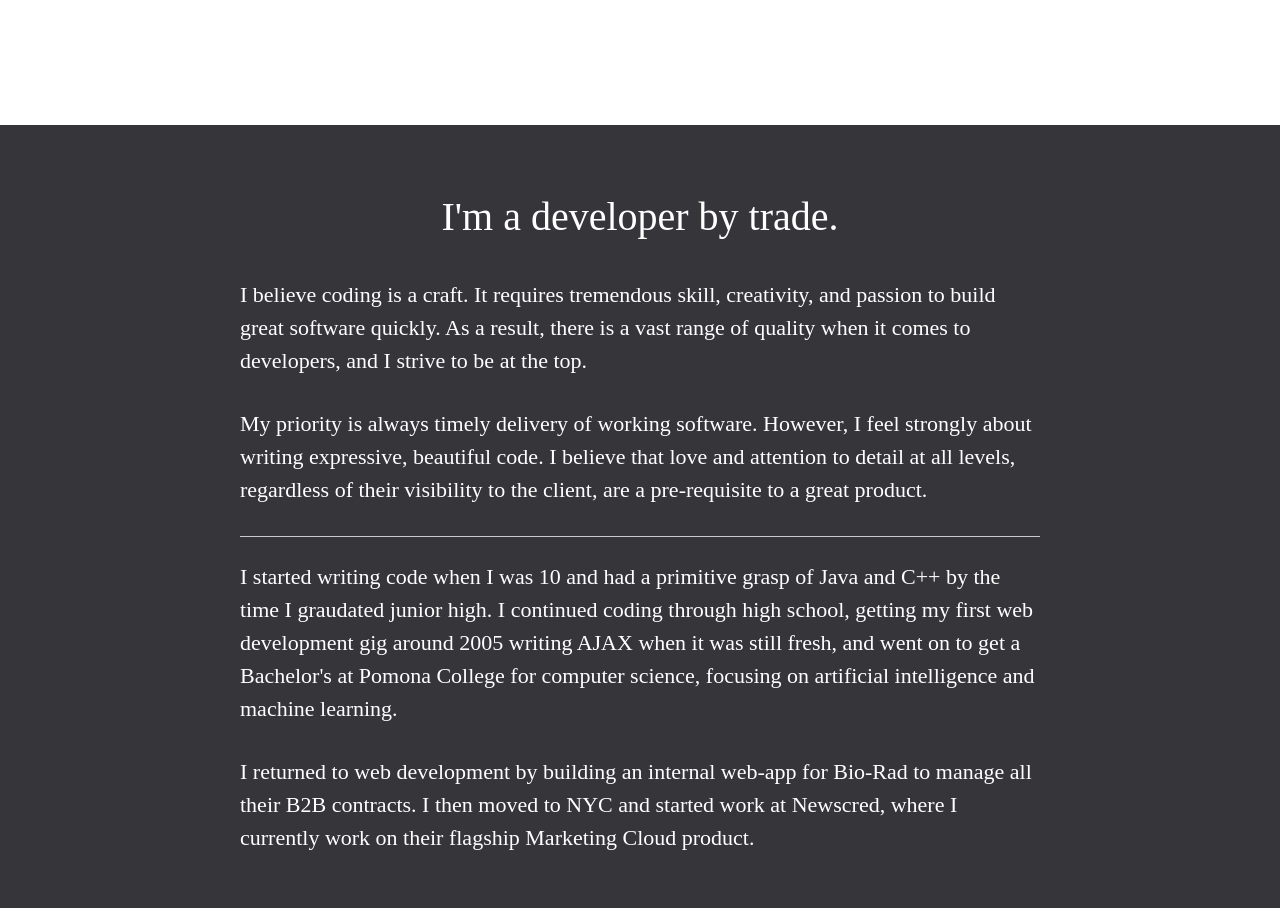
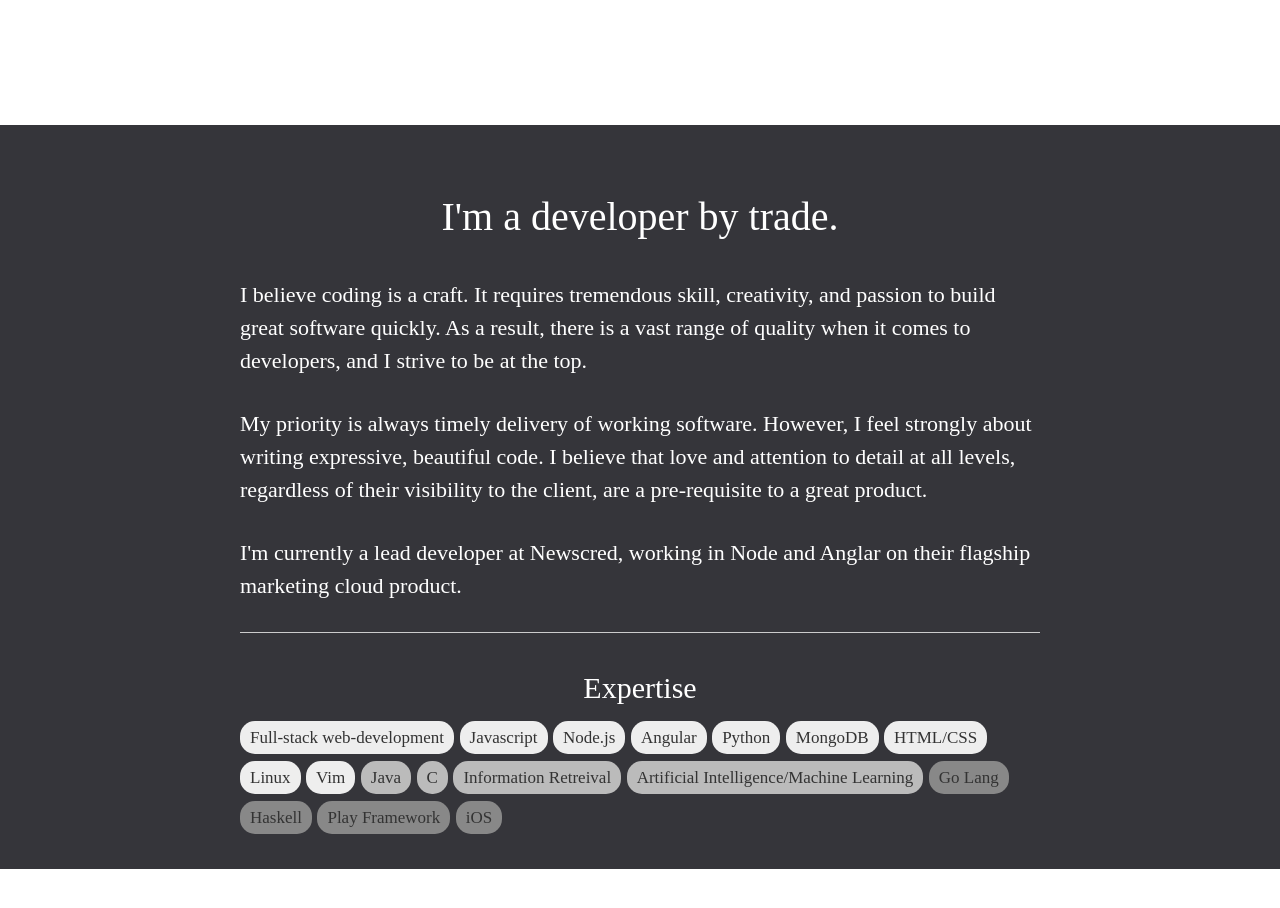
Before and after one commit to MaybiusStrip/martinwintz, a website: page site/index.html in a window 1280 px wide. Shown: the part 660-1568 px from the top of the page. After the commit the page ends 1529 px from the top, so only its background shows below. Drawn offline with nearby package versions, Linux system fonts and the light colour scheme; files that its build step writes are made by us from their sources.

Commit message:
Completed code section.

```diff
--- a/site/index.html
+++ b/site/index.html
@@ -29,10 +29,29 @@
       <div class="body-text">
         <h1>I'm a developer by trade.</h1>
         <p>I believe coding is a craft. It requires tremendous skill, creativity, and passion to build great software quickly. As a result, there is a vast range of quality when it comes to developers, and I strive to be at the top.</p>
-         <p>My priority is always timely delivery of working software. However, I feel strongly about writing expressive, beautiful code. I believe that love and attention to detail at all levels, regardless of their visibility to the client, are a pre-requisite to a great product.</p>
-         <hr />
-         <p>I started writing code when I was 10 and had a primitive grasp of Java and C++ by the time I graudated junior high. I continued coding through high school, getting my first web development gig around 2005 writing AJAX when it was still fresh, and went on to get a Bachelor's at Pomona College for computer science, focusing on artificial intelligence and machine learning.</p>
-         <p>I returned to web development by building an internal web-app for Bio-Rad to manage all their B2B contracts. I then moved to NYC and started work at Newscred, where I currently work on their flagship Marketing Cloud product.</p>
+        <p>My priority is always timely delivery of working software. However, I feel strongly about writing expressive, beautiful code. I believe that love and attention to detail at all levels, regardless of their visibility to the client, are a pre-requisite to a great product.</p>
+        <p>I'm currently a lead developer at Newscred, working in Node and Anglar on their flagship marketing cloud product.</p>
+        <hr />
+        <h2>Expertise</h2>
+        <ul>
+          <li class="expert">Full-stack web-development</li>
+          <li class="expert">Javascript</li>
+          <li class="expert">Node.js</li>
+          <li class="expert">Angular</li>
+          <li class="expert">Python</li>
+          <li class="expert">MongoDB</li>
+          <li class="expert">HTML/CSS</li>
+          <li class="expert">Linux</li>
+          <li class="expert">Vim</li>
+          <li class="proefficient">Java</li>
+          <li class="proefficient">C</li>
+          <li class="proefficient">Information Retreival</li>
+          <li class="proefficient">Artificial Intelligence/Machine Learning</li>
+          <li class="amateur">Go Lang</li>
+          <li class="amateur">Haskell</li>
+          <li class="amateur">Play Framework</li>
+          <li class="amateur">iOS</li>
+        </ul>
       </div>
     </div>
   </section>
--- a/site/stylesheets/_home.less
+++ b/site/stylesheets/_home.less
@@ -75,7 +75,7 @@ section {
 
 #code {
   background-color: #35353A;
-  padding: 30px 20px 300px;
+  padding: 30px 20px;
   color: #fff;
 
   h1 {
@@ -83,6 +83,42 @@ section {
     font-weight: 300;
     font-size: 40px;
     padding: 45px 0;
+  }
+
+  h2 {
+    text-align: center;
+    font-weight: 300;
+    font-size: 30px;
+    padding: 15px 0;
+  }
+
+  ul {
+    list-style: none;
+    display: inline-block;
+
+    li {
+      display: inline-block;
+      padding: 0 10px;
+      margin-bottom: 5px;
+
+      font-family: "brandon-grotesque";
+      font-size: 17px;
+      color: #333;
+
+      .rounded(15px);
+
+      &.expert {
+        background-color: #eee;
+      }
+
+      &.proefficient {
+        background-color: #bbb;
+      }
+
+      &.amateur {
+        background-color: #888;
+      }
+    }
   }
 }
 
--- a/site/stylesheets/_mixins.less
+++ b/site/stylesheets/_mixins.less
@@ -4,3 +4,9 @@
   -o-transition: all @duration @ease;
   transition: all @duration @ease;
 }
+
+.rounded(@radius: 2px) {
+  -webkit-border-radius: @radius;
+  -moz-border-radius: @radius;
+  border-radius: @radius;
+}
```
